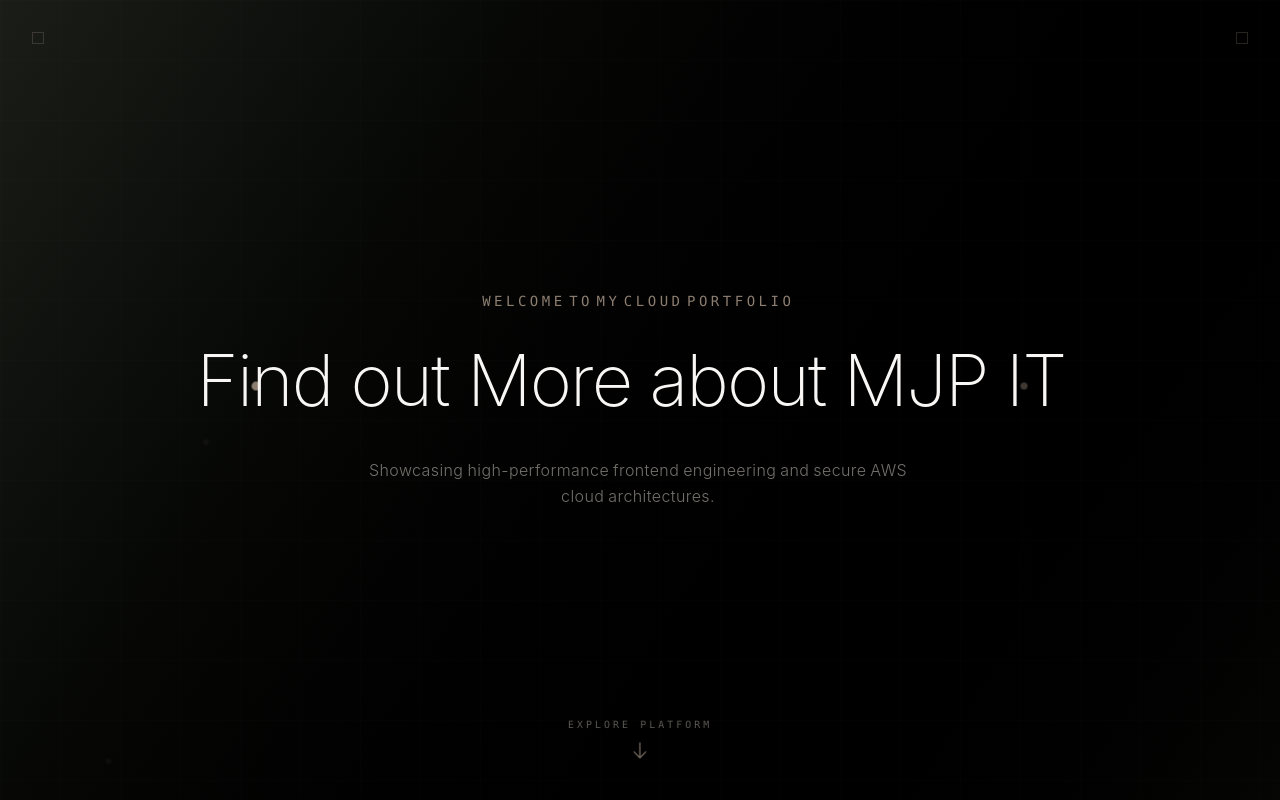
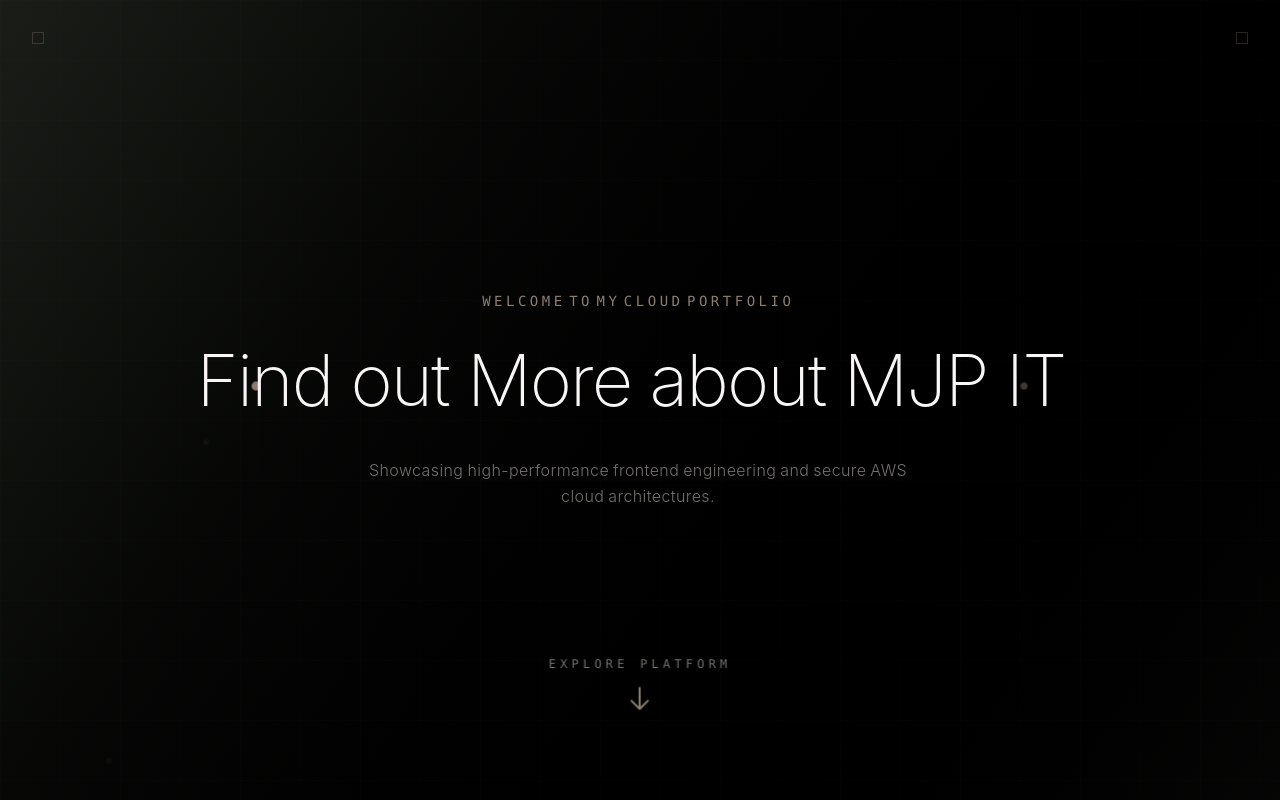
Before and after one commit to Porterman66/motion-project, a React (Vite) app: page / in a window 1280 px wide. Shown: the top 800 px of the page. Built offline with nearby package versions, Linux system fonts and the light colour scheme.

Commit message:
style: elevate and upscale hero scroll indicator for visibility

```diff
--- a/src/App.jsx
+++ b/src/App.jsx
@@ -111,13 +111,13 @@
         /* Structural Blueprint for Scroll Arrow System */
         .scroll-hint {
           position: absolute;
-          bottom: 2.5rem;
+          bottom: 5.5rem; /* Elevated vertically to sit cleanly above system toolbars */
           left: 50%;
           transform: translateX(-50%);
           display: flex;
           flex-direction: column;
           align-items: center;
-          gap: 0.5rem;
+          gap: 0.75rem; /* Enhanced spatial padding */
           pointer-events: none;
           z-index: 40;
           opacity: 0;
@@ -130,8 +130,8 @@
           transform: translate(-50%, 15px);
         }
         @keyframes custom-bounce {
-          0%, 100% { transform: translateY(0); }
-          50% { transform: translateY(6px); }
+          0%, 100% { transform: translateY(0) scale(1); }
+          50% { transform: translateY(8px) scale(1.05); } /* Balanced motion path metrics */
         }
         .bounce-arrow {
           animation: custom-bounce 2s infinite ease-in-out;
@@ -206,15 +206,15 @@
 
           {/* Integrated UI Discovery System */}
           <div className={`scroll-hint ${scrolled ? "hidden-node" : ""}`}>
-            <span className="text-[10px] font-mono tracking-[0.3em] uppercase opacity-40" style={{ color: colors[100] }}>
+            <span className="text-xs font-mono tracking-[0.35em] uppercase opacity-50" style={{ color: colors[100] }}>
               Explore Platform
             </span>
             <svg
-              className="w-5 h-5 bounce-arrow opacity-60"
+              className="w-7 h-7 bounce-arrow opacity-70"
               fill="none"
               strokeLinecap="round"
               strokeLinejoin="round"
-              strokeWidth="1.5"
+              strokeWidth="1.75"
               viewBox="0 0 24 24"
               stroke={colors[200]}
             >
```
